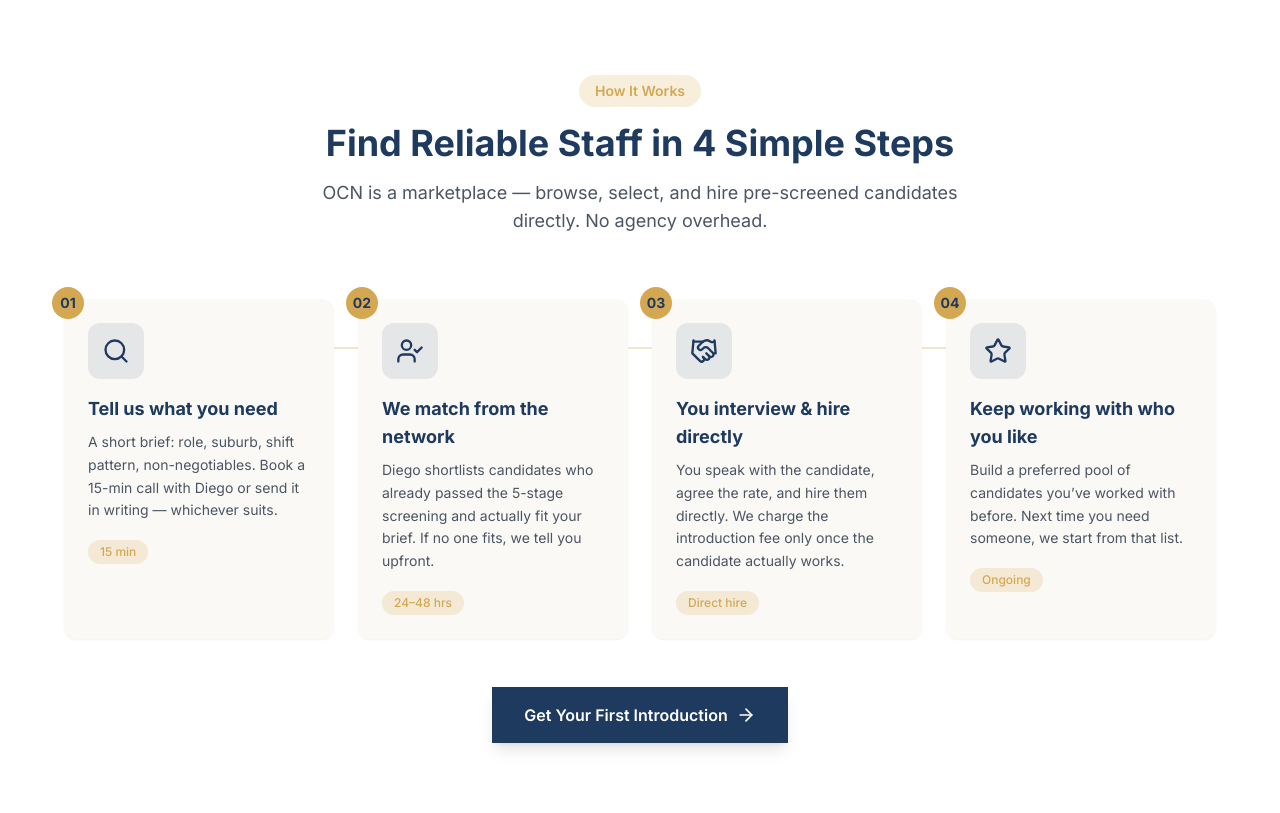
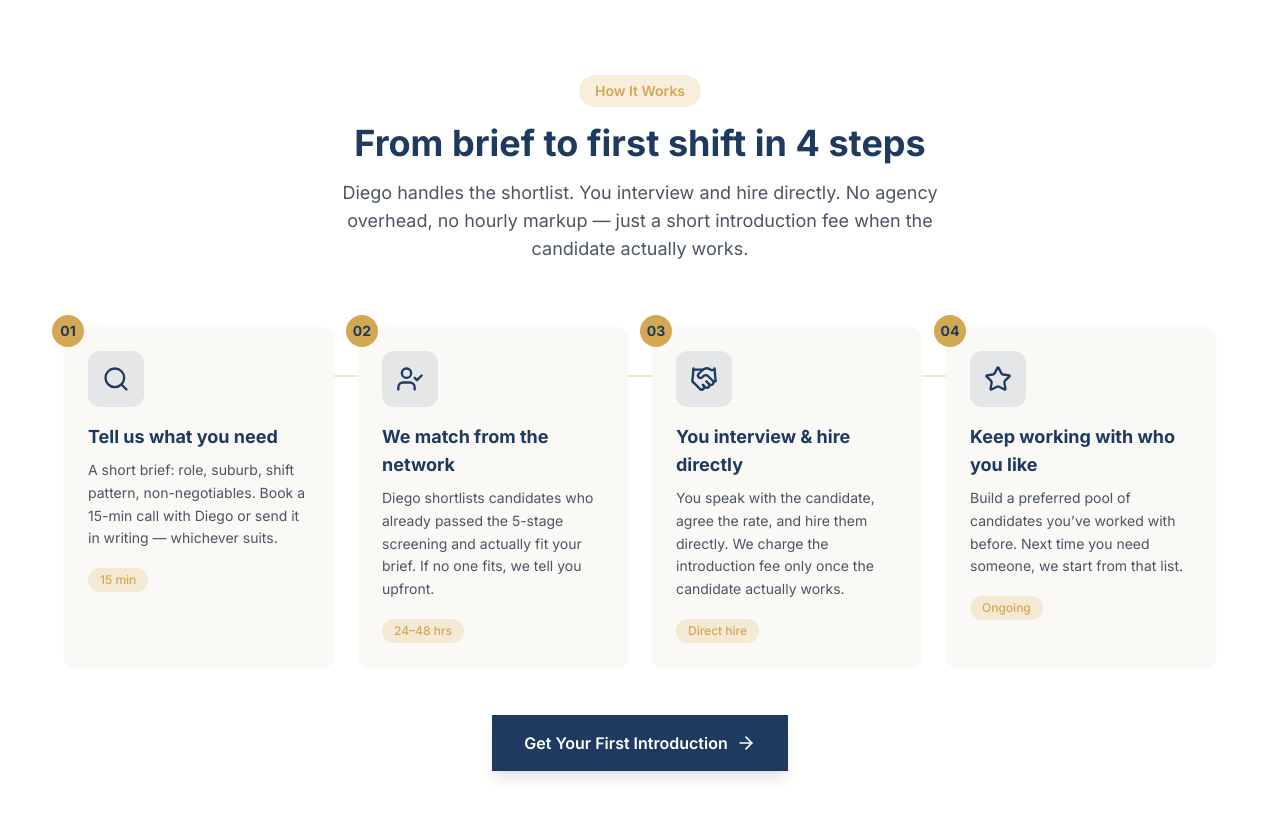
Before and after one commit to diegoauguin-ux/OnCallNetwork-, a Next.js app: page / in a window 1280 px wide. Shown: the part 3020-3833 px from the top of the page. Built offline with nearby package versions, Linux system fonts and the light colour scheme.

Commit message:
content: align How It Works heading with the new founder-led flow
Made-with: Cursor

```diff
--- a/components/how-it-works-venues.tsx
+++ b/components/how-it-works-venues.tsx
@@ -52,10 +52,10 @@ export default function HowItWorksVenues() {
             How It Works
           </span>
           <h2 className="text-3xl md:text-4xl font-bold text-[#1e3a5f] mb-4">
-            Find Reliable Staff in 4 Simple Steps
+            From brief to first shift in 4 steps
           </h2>
           <p className="text-lg text-gray-600 max-w-2xl mx-auto">
-            OCN is a marketplace — browse, select, and hire pre-screened candidates directly. No agency overhead.
+            Diego handles the shortlist. You interview and hire directly. No agency overhead, no hourly markup &mdash; just a short introduction fee when the candidate actually works.
           </p>
         </motion.div>
 
```
